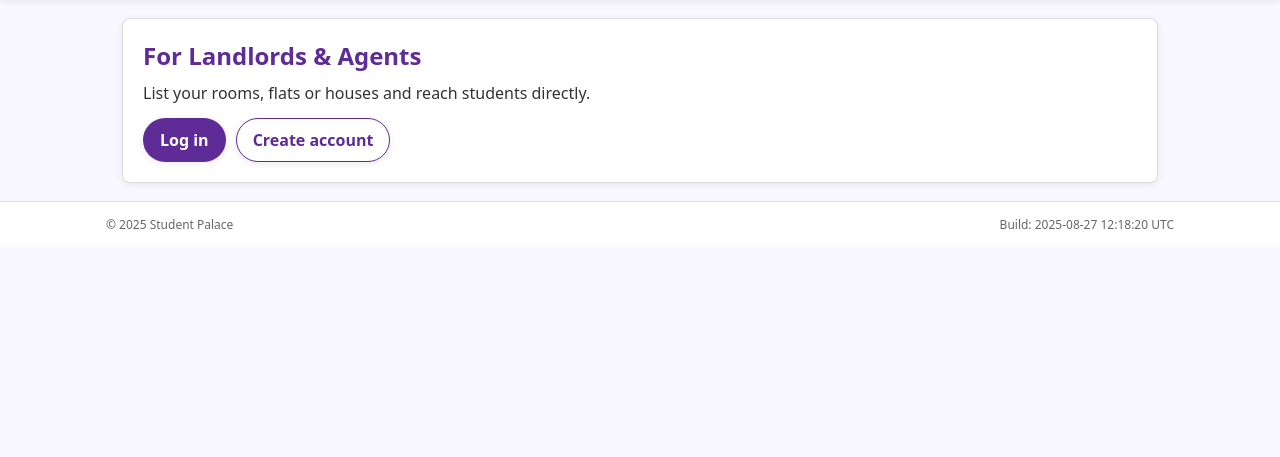
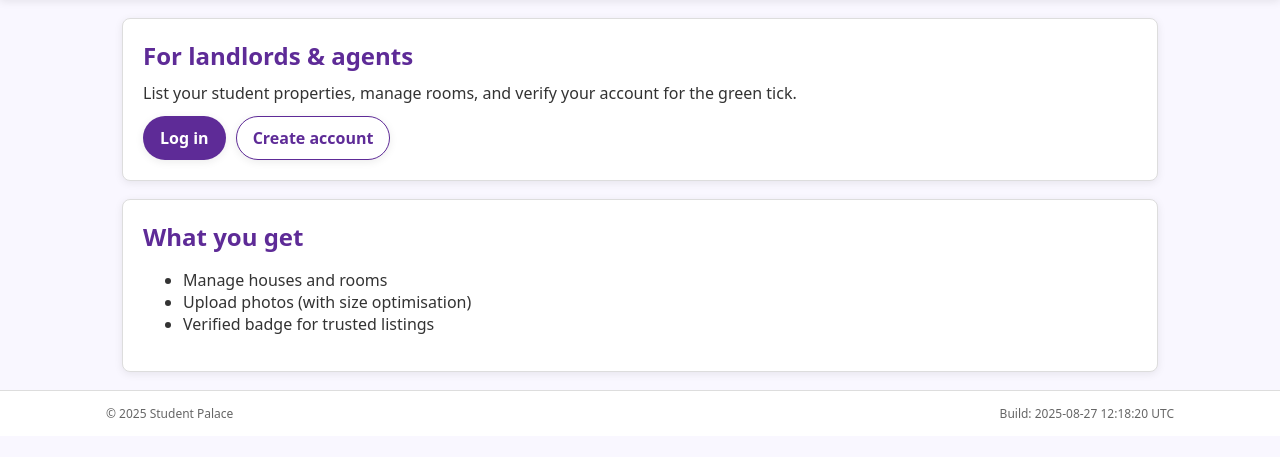
Before and after one commit to matthewnmoore/student-palace, a Flask app: template templates/landlords_entry.html in a window 1280 px wide. Shown: the part 105-562 px from the top of the page. Run offline with Flask 3, Linux system fonts and the light colour scheme; the template is opened without the code that fills it, so the values that code supplies are empty; parts of the project's set-up code (start-up, migrations or seed data) failed here and were passed over.

Commit message:
Update landlords_entry.html

```diff
--- a/templates/landlords_entry.html
+++ b/templates/landlords_entry.html
@@ -1,16 +1,27 @@
 {% extends "base.html" %}
 {% block title %}Landlords – Student Palace{% endblock %}
+
 {% block content %}
 <section class="wrap">
+
   <div class="card">
-    <h1 class="mt-0">For Landlords &amp; Agents</h1>
-    <p class="muted" style="margin-bottom:14px">
-      List your rooms, flats or houses and reach students directly.
-    </p>
-    <div class="inline-actions" style="margin-top:8px">
+    <h1 class="mt-0">For landlords & agents</h1>
+    <p class="muted">List your student properties, manage rooms, and verify your account for the green tick.</p>
+
+    <div class="inline-actions" style="margin-top:12px">
       <a class="btn" href="{{ url_for('auth.login') }}">Log in</a>
-      <a class="btn btn-outline" href="{{ url_for('auth.signup') }}">Create account</a>
+      <a class="btn btn-outline" href="{{ url_for('auth.register') if 'auth.register' in current_app.view_functions else url_for('auth.login') }}">Create account</a>
     </div>
   </div>
+
+  <div class="card">
+    <h2 class="mt-0">What you get</h2>
+    <ul>
+      <li>Manage houses and rooms</li>
+      <li>Upload photos (with size optimisation)</li>
+      <li>Verified badge for trusted listings</li>
+    </ul>
+  </div>
+
 </section>
 {% endblock %}
```
